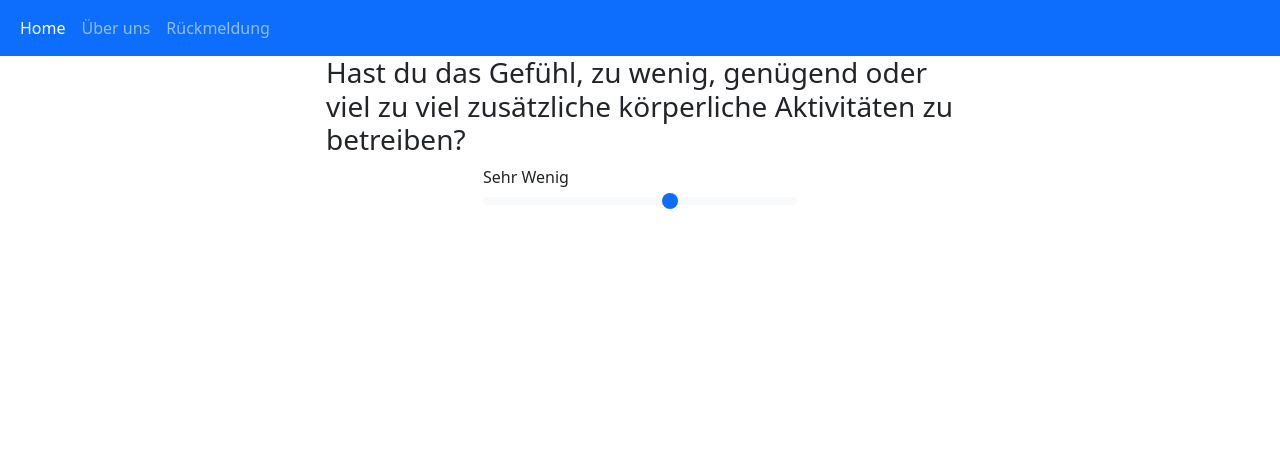
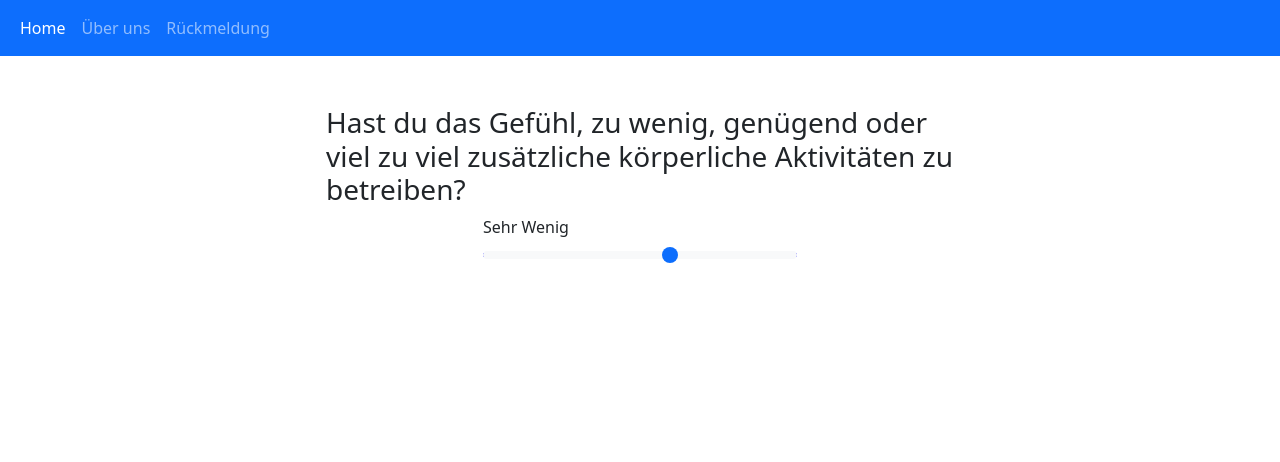
Before and after one commit to phrandsisgo/GesundheitsUmfrageDerRitter, a PHP site: page /rangeslider.php in a window 1280 px wide. Shown: the top 462 px of the page. Run offline with PHP 8.4, Linux system fonts and the light colour scheme.

Commit message:
range slider

```diff
--- a/rangeslider.php
+++ b/rangeslider.php
@@ -6,14 +6,14 @@
     <meta name="viewport" content="width=device-width, initial-scale=1.0">
     <title>Document</title>
 
-
+    <link rel="stylesheet" href="style.css">
     <link href="https://cdn.jsdelivr.net/npm/bootstrap@5.2.3/dist/css/bootstrap.min.css" rel="stylesheet" integrity="sha384-rbsA2VBKQhggwzxH7pPCaAqO46MgnOM80zW1RWuH61DGLwZJEdK2Kadq2F9CUG65" crossorigin="anonymous">
     <script src="https://cdn.jsdelivr.net/npm/bootstrap@5.2.3/dist/js/bootstrap.bundle.min.js" integrity="sha384-kenU1KFdBIe4zVF0s0G1M5b4hcpxyD9F7jL+jjXkk+Q2h455rYXK/7HAuoJl+0I4" crossorigin="anonymous"></script>
 </head>
 <body>
     <?php include 'header.php';?>
     <!--in diesem Dokument geht es darum, dass wir ein Template haben und in diser seite sollte ein Range slider verfügbar sein mit der abstufungen 0-5 un es sollten dann noch beschriftungen oben dran sein und noch ein Weiter Knopf unten rechts und im Ideal fall eine Progress bar und alles mit bootstrap-->
-
+    <div class="heightSpacerTop"></div>
 
 
 
@@ -29,7 +29,7 @@ Aktivitäten zu betreiben? </h3>
 <form action="Rangequestion" class="mx-auto col-10 col-md-8 col-lg-6">
     <label for=<?php $fRangeQuestion?>>Sehr Wenig</label>
     <br>
-    <input type="range" class="form-range" min="0" max="5">
+    <input type="range" class="form-range" min="0" max="5" style="background-color: blue; height: 4px;">
 </form>
 </div>
 <div class="col">
--- a/style.css
+++ b/style.css
@@ -0,0 +1,3 @@
+.heightSpacerTop{
+    height: 50px;
+}
```
